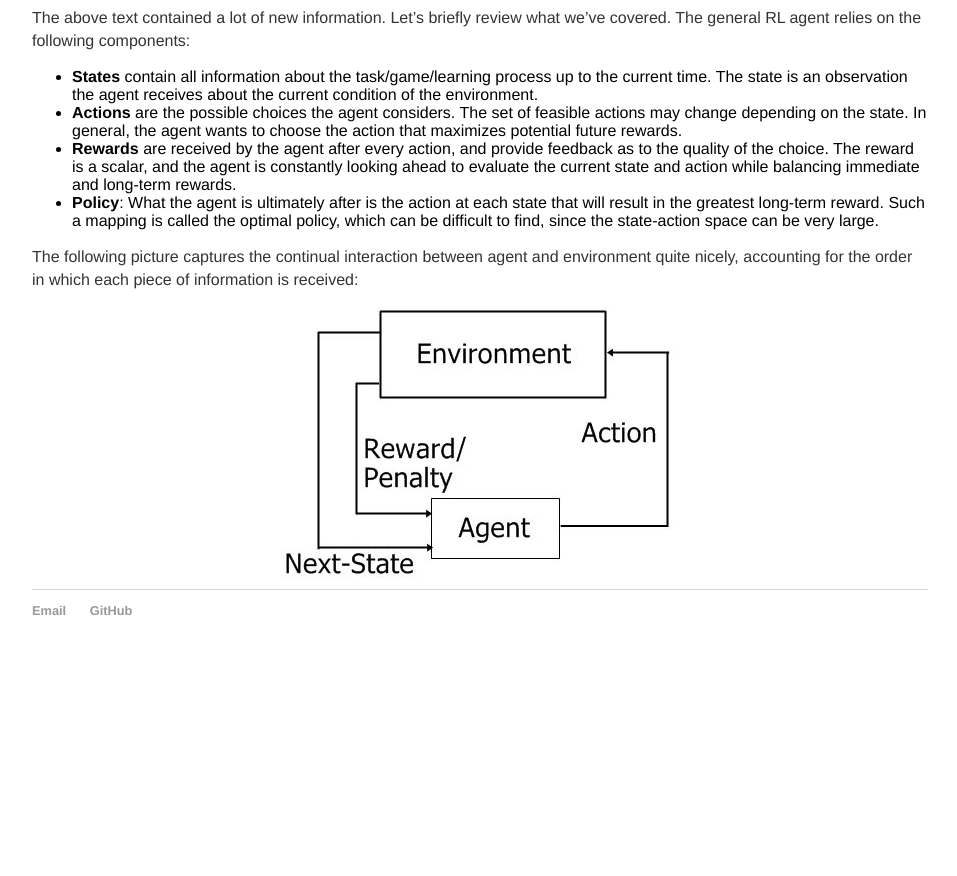
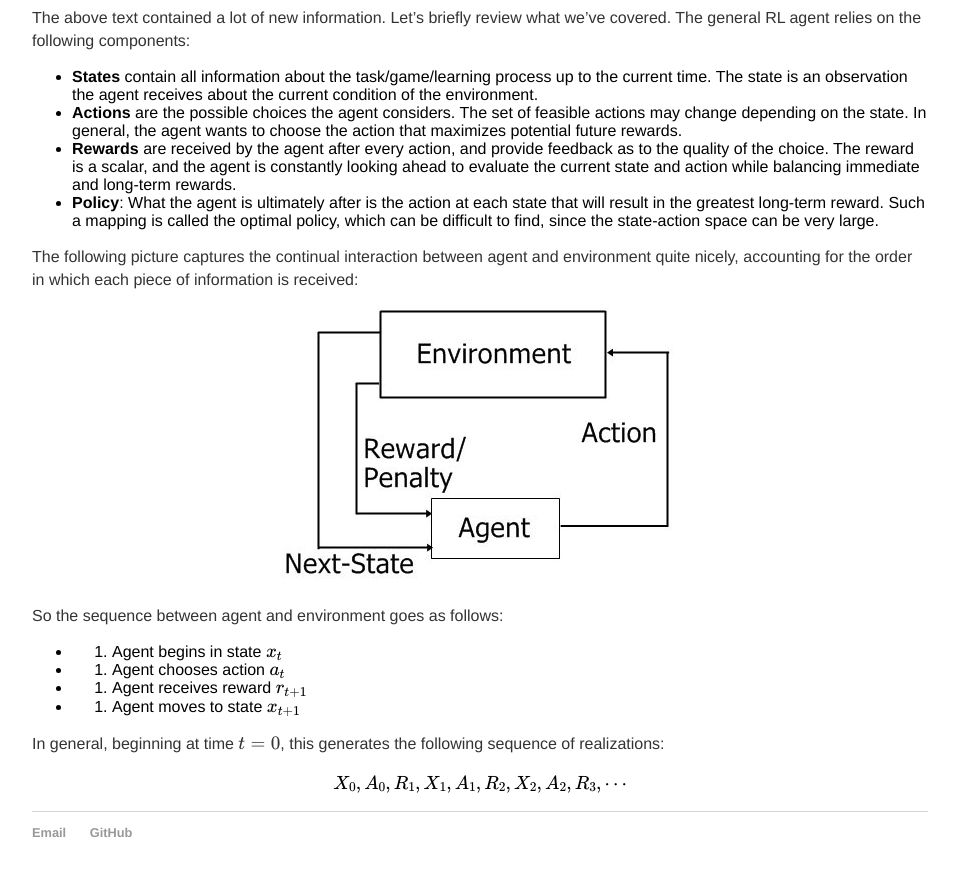
Before and after one commit to 12mre1/12mre1.github.io, a Jekyll site: the page built from _posts/2021-02-17-The-Basic-Reinforcement-Learning-Framework.md, in a window 1280 px wide and 900 px high, scrolled down 1681 px. Shown: the top 876 px of the window, without its empty margins (160-1117 px from the left). Built offline with Jekyll 4.4.1, drawn with Linux system fonts in a browser that asks for light colours; formulas are drawn with MathJax 3; before the commit the page ends 2359 px from its top, so only the background shows below that; some of the changed text lies outside the part shown.

Commit message:
update RL post

```diff
--- a/_posts/2021-02-17-The-Basic-Reinforcement-Learning-Framework.md
+++ b/_posts/2021-02-17-The-Basic-Reinforcement-Learning-Framework.md
@@ -14,7 +14,7 @@ This post is dedicated to the basics of __Reinforcement Learning__, which is a s
 
 Because of the sequential nature of environment exploration, and the fact that the agent can have a very large number of interactions through time, the goal of any Reinforcement agent is simply to maximize a __reward signal__ across time. This brings a number of challenges, since the action of the agent early in time may have a large impact on possible future rewards later. Thus, in evaluating possible actions, the agent must somehow think beyond its current situation. In other words, the agent must plan ahead. So how do we formally define such a framework? Fortunately in the RL community, the notation used to define the components I will go through shortly is fairly universal.
 
-I begin here by defining the __action space__ \\( A \\), which is simply the set of all possible actions an agent may take. The set of actions can be remarkably simple - for example in the game of tic-tac-toe, which traditionally uses a 3 x 3 board, your action space will be a set of at most 9 choices. Whatever the agent decides at each step in the sequence, it must be that \\( a_t \in A \\), where \\( t = 1, \cdots, T \\) denotes current period in the sequence. Note that the action space may change as the agent progresses through time. Also the action space can be continuous or discrete. The tic-tac-toe example is discrete (meaning there are a countable number of choices), but in a different scenario - say, the agent must fly a helicoptor in high winds, or learn to walk - the action space can be continuous, or infinite. Note that the actions available to the agent also depend on what has happened up to the current point in the game. How do we keep track of this information?
+I begin here by defining the __action space__ \\( A \\), which is simply the set of all possible actions an agent may take. The set of actions can be remarkably simple - for example in the game of tic-tac-toe, which traditionally uses a 3 x 3 board, your action space will be a set of at most 9 choices. Whatever the agent decides at each step in the sequence, it must be that \\( a_t \in A \\), where \\( t = 0, \cdots, T \\) denotes current period in the sequence. Note that the action space may change as the agent progresses through time. Also the action space can be continuous or discrete. The tic-tac-toe example is discrete (meaning there are a countable number of choices), but in a different scenario - say, the agent must fly a helicoptor in high winds, or learn to walk - the action space can be continuous, or infinite. Note that the actions available to the agent also depend on what has happened up to the current point in the game. How do we keep track of this information?
 
 Perhaps the most important component in the RL framework is the concept of __state__. The state contains __all the relevent information about what has occurred thusfar__. In some cases, this representation is intuitive - the chess board configuration alone is enough for an agent trying to win the game of chess. But in some cases, the state can be quite subtle. An example that comes to mind here is the robotic manipulation task of picking up and putting down a cup. In this case, prior velocity and position from several previous states may be required to fully inform the agent in the current state. The important thing to note is that the state is the __mechanism through which the agent interacts with the environment__. The state keeps the agent aware of how the game/task changes, which is crucial for understanding the consequences of actions. We similarly denote the state space by \\( S \\). Sometimes the state space is small too. For instance, in tic-tac-toe there are \\( 3^9 \\) possible board configurations, many of which are duplicated by symmetry, so the number of states is around 600. However for larger games like Go, or other tasks like learning to walk, the state space can be very large, or even infinite.
 
@@ -34,3 +34,13 @@ The above text contained a lot of new information. Let's briefly review what we'
 The following picture captures the continual interaction between agent and environment quite nicely, accounting for the order in which each piece of information is received:
 
 <center><img src="/img/rl-flow.png" alt = "RL Flow Chart"></center>
+
+So the sequence between agent and environment goes as follows:
+- 1. Agent begins in state \\( x_t \\)
+- 2. Agent chooses action \\( a_t \\)
+- 3. Agent receives reward \\( r_{t+1} \\)
+- 4. Agent moves to state \\( x_{t+1} \\)
+
+In general, beginning at time \\( t = 0 \\), this generates the following sequence of realizations:
+
+$$ X_0, A_0, R_1 , X_1, A_1, R_2, X_2, A_2, R_3, \cdots $$
```
